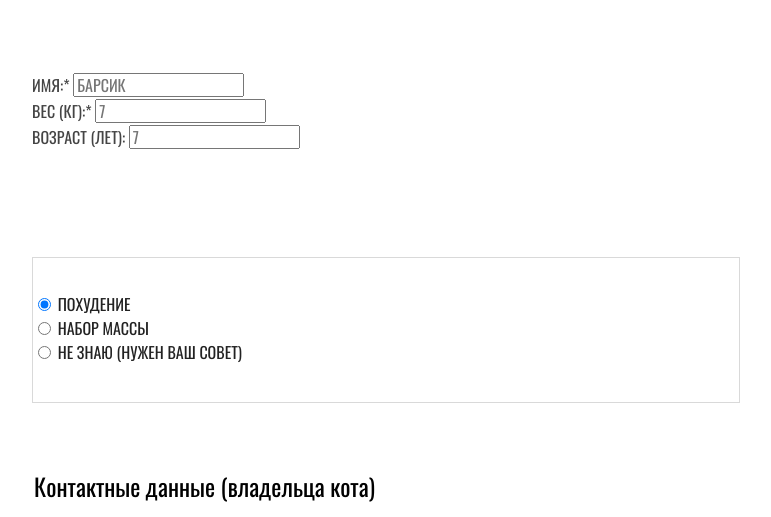
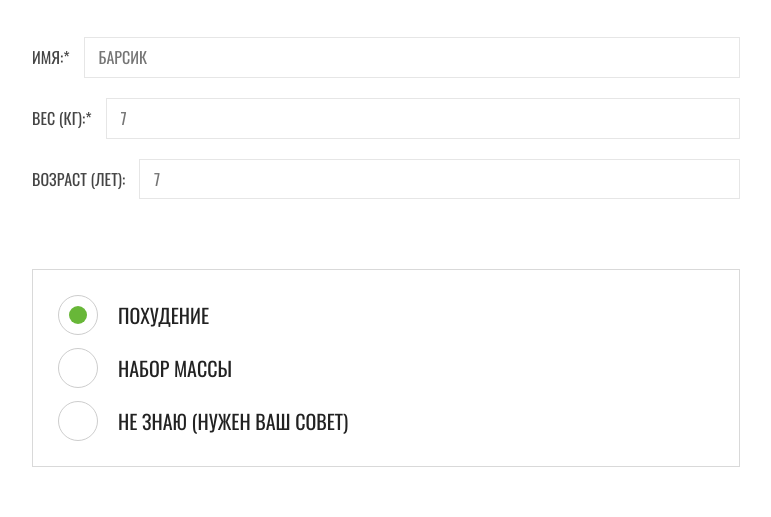
Before and after one commit to Vasya050/Cat-energy, a website: page source/form.html in a window 1280 px wide. Shown: the part 283-800 px from the top of the page, without its empty margins (254-1025 px from the left). Drawn offline with Linux system fonts and the light colour scheme.

Commit message:
Added scss styles to the field, field group, control blocks

```diff
--- a/source/sass/blocks/control.scss
+++ b/source/sass/blocks/control.scss
@@ -1,8 +1,97 @@
 .control {
+  position: relative;
+  z-index: 0;
+  display: grid;
+  grid-template-columns: 30px 1fr;
+  gap: 16px;
+  color: $color-gray-850;
   font-family: $font-heading;
-  color: $color-gray-850;
   font-size: 16px;
+  font-weight: 400;
   line-height: 18px;
-  font-weight: 400;
   text-transform: uppercase;
+
+  @media (min-width: $breakpoint-medium) {
+    grid-template-columns: 40px 1fr;
+    gap: 20px;
+  }
 }
+
+.control__input {
+  position: relative;
+  z-index: 1;
+  width: 100%;
+  height: 30px;
+  margin: 0;
+  grid-column: 1 / 2;
+  grid-row: 1 / 2;
+  opacity: 0;
+
+  @media (min-width: $breakpoint-medium) {
+    height: 40px;
+  }
+}
+
+.control__lead {
+  display: grid;
+  grid-column: 1 / -1;
+  grid-row: 1 / 2;
+  grid-template-columns: 30px 1fr;
+  gap: 16px;
+  align-items: center;
+
+  &::before,
+  &::after {
+    content: "";
+    height: 30px;
+    grid-column: 1 / 2;
+    grid-row: 1 / 2;
+  }
+
+  &::before {
+    border: 1px solid $color-gray-250;
+  }
+
+  &:hover::before {
+    border-color: $color-gray-300;
+  }
+
+  .control__input:focus + &::before {
+    outline: 2px solid $color-gray-850;
+    outline-offset: -2px;
+  }
+
+  .control__input:disabled + & {
+    opacity: 0.3;
+  }
+
+  .control__input:disabled + &::before {
+    border-color: $color-gray-300;
+  }
+
+  .control--radio &::before {
+    border-radius: 50%;
+  }
+
+  .control--radio .control__input:checked + &::after {
+    background-clip: padding-box;
+    background-color: $color-primary-500;
+    border-radius: 50%;
+    border: 8px solid transparent;
+
+    @media (min-width: $breakpoint-medium) {
+      border-width: 11px;
+    }
+  }
+
+  @media (min-width: $breakpoint-medium){
+    grid-template-columns: 40px 1fr;
+    gap: 20px;
+    font-size: 20px;
+
+    &::before,
+    &::after {
+      height: 40px;
+    }
+  }
+}
--- a/source/sass/blocks/field-group.scss
+++ b/source/sass/blocks/field-group.scss
@@ -1,17 +1,48 @@
 .field-group {
-  padding: 20px 0;
+  padding: 0;
   border: none;
 }
 
+.field-group--target {
+  padding: 21px;
+
+  @media (min-width: $breakpoint-medium) {
+    padding: 25px;
+  }
+}
+
 .field-group__heading {
+  margin-bottom: 35px;
+  padding: 0;
+  display: flex;
+  float: left;
   font-family: $font-heading;
+  font-size: 24px;
   font-weight: 400;
   line-height: 26px;
-  font-size: 24px;
+
+  &::before {
+    content: "";
+    position: absolute;
+    right: 0;
+    left: 0;
+    height: 2px;
+    background-color: $color-gray-500;
+  }
+
+  span {
+    position: relative;
+    z-index: 1;
+    width: min-content;
+    background-color: $color-white;
+    margin-left: -22px;
+  }
 }
 
 .field-group__list {
+  margin: 0;
   padding: 0;
+  clear: both;
   list-style: none;
 }
 
@@ -35,3 +66,17 @@
     grid-template-columns: repeat(4, 1fr);
   }
 }
+
+.field-group__item {
+  & + & {
+    margin-top: 14px;
+
+    @media (min-width: $breakpoint-medium) {
+      margin-top: 20px;
+
+      .field-group--target & {
+        margin-top: 13px;
+      }
+    }
+  }
+}
--- a/source/sass/blocks/field.scss
+++ b/source/sass/blocks/field.scss
@@ -1,15 +1,41 @@
 .field {
+  display: grid;
+  grid-template-columns: max-content 1fr;
+  align-items: center;
+  gap: 14px;
+  color: $color-gray-700;
   font-family: $font-heading;
   font-size: 16px;
   font-weight: 400;
-  line-height: 18px;
+  line-height: 1.3;
   text-transform: uppercase;
-  color: $color-gray-700;
 }
 
 .field__input {
+  min-width: 100%;
+  padding: 9px 14px;
+  color: $color-gray-850;
+  border: 1px solid $color-gray-150;
   font-family: inherit;
   font-size: 16px;
-  line-height: 18px;
+  line-height: 1.3;
   text-transform: uppercase;
+
+  &:hover {
+    border-color: $color-gray-180;
+  }
+
+  &:focus {
+    outline: 2px solid $color-gray-700;
+    outline-offset: -2px;
+  }
+
+  &:not(:placeholder-shown):invalid {
+    outline: 2px solid $color-error-500;
+    outline-offset: -2px;
+  }
+
+  &::placeholder {
+    opacity: 1;
+  }
 }
--- a/source/sass/variables.scss
+++ b/source/sass/variables.scss
@@ -9,6 +9,7 @@ $color-gray-150: #e6e6e6;
 $color-gray-180: #dcdcdc;
 $color-gray-200: #d9d9d9;
 $color-gray-250: #cdcdcd;
+$color-gray-300: #bababa;
 $color-gray-600: #666666;
 $color-gray-700: #444444;
 $color-gray-850: #222222;
@@ -16,6 +17,7 @@ $color-gray-900: #111111;
 $color-primary-500: #68b738;
 $color-primary-700: #5eaa2f;
 $color-primary-800: #63a63b;
+$color-error-500: #ff8282;
 
 $breakpoint-medium: 768px;
 $breakpoint-large: 1300px;
```
Also changed, not shown: source/css/style.css, 1 other file.
